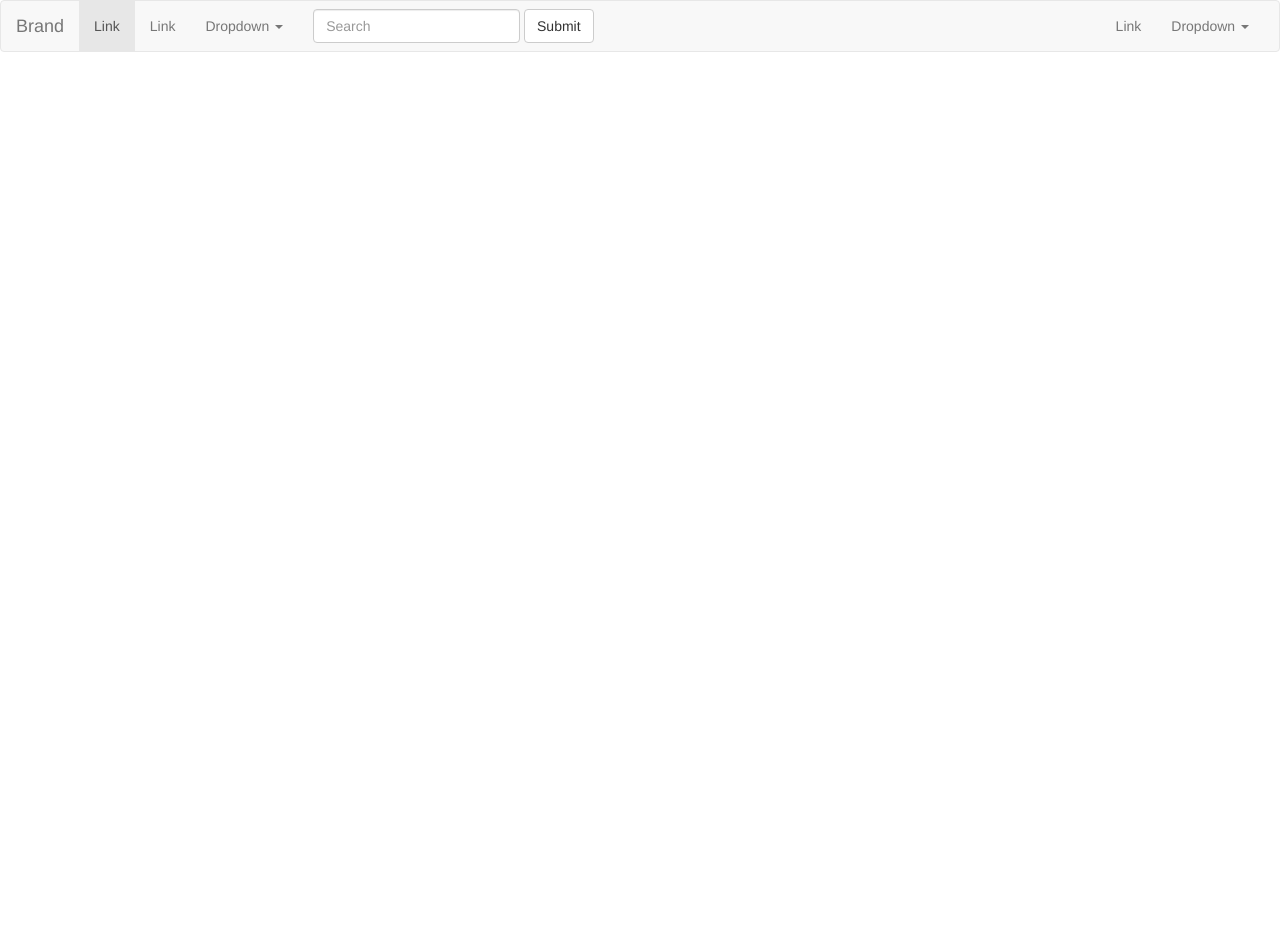
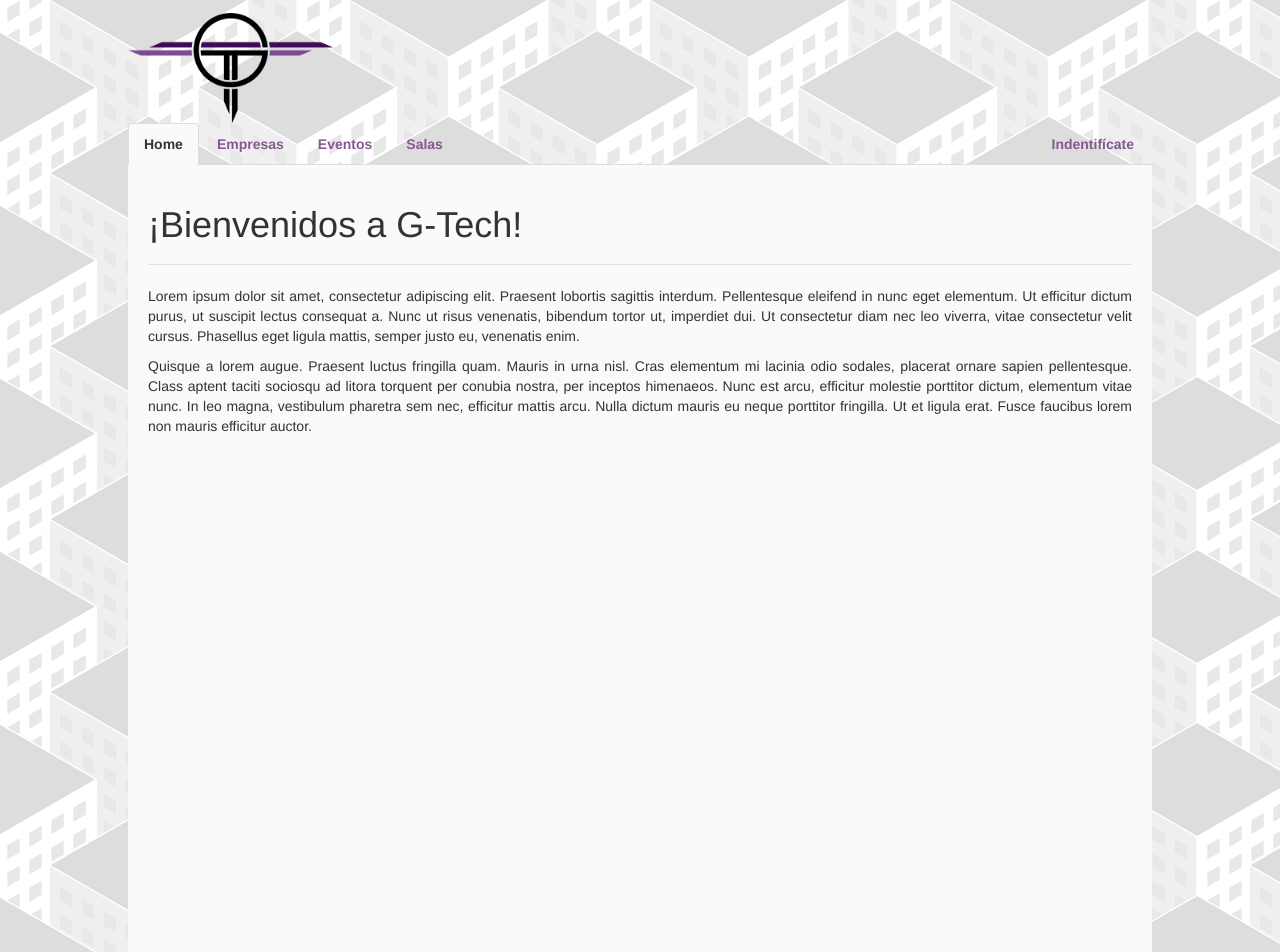
Before and after one commit to fblupi/grado_informatica-DIU, a PHP site: page / in a window 1280 px wide. Before the commit the page ends 52 px from the top, so only its background shows below. Run offline with PHP 8.4, Linux system fonts and the light colour scheme.

Commit message:
index casi terminado

```diff
--- /dev/null
+++ b/assets/css/style.css
@@ -0,0 +1,62 @@
+#logo{
+  min-width: 150px;
+  width: 20%;
+}
+
+#divPrincipal{
+  display: block;
+  margin: 0 auto;
+  width: 80%;
+  margin-top: 1%;
+}
+
+html{
+  background-image: url(../img/fondo.png) !important;
+  background-repeat: repeat-x repeat-y !important;
+}
+
+body{
+    background-color: transparent;
+}
+
+header{
+  background-color:transparent !important;
+}
+
+nav{
+  background-color:transparent !important;
+	font-weight: bold;
+}
+
+.nav-right{
+		float:right !important;
+}
+
+section {
+		padding: 20 20 20 20;
+}
+
+article{
+    text-align: justify;
+}
+
+.section-header > hr{
+		border: 0;
+    height: 0;
+    border-top: 1px solid rgba(0, 0, 0, 0.1);
+    border-bottom: 1px solid rgba(255, 255, 255, 0.3);
+}
+
+#contenedorPrincipal{
+  height: 100%;
+  background-color: #FAFAFA;
+}
+
+.nav-tabs > li.active > a{
+  background-color: #FAFAFA !important;
+  color: inherit !important;
+}
+
+.nav-tabs > li > a{
+  color: #86588F !important;
+}
--- a/header.php
+++ b/header.php
@@ -2,62 +2,27 @@
 <head>
 <meta charset="utf-8">
 <link rel="icon" href="assets/img/favicon.ico" type="image/x-icon">
-<meta name="viewport" content="width=device-width, initial-scale=1.0" />
+<meta name="viewport" content="width=device-width, initial-scale=1.0"/>
 <!-- css -->
-<link href="assets/css/bootstrap.min.css" rel="stylesheet" />
+<link href="assets/css/bootstrap.min.css" rel="stylesheet"/>
+<link href="assets/css/style.css" rel="stylesheet"/>
 <link href='http://fonts.googleapis.com/css?family=Open+Sans:300italic,400italic,600italic,700italic,800italic,400,300,600,700,800' rel='stylesheet' type='text/css'>
 <link href='http://fonts.googleapis.com/css?family=Merriweather:400,300,300italic,400italic,700,700italic,900,900italic' rel='stylesheet' type='text/css'>
 <link rel="stylesheet" href="assets/font-awesome/css/font-awesome.min.css" type="text/css">
+</head>
+<body id="divPrincipal">
+<header>
+<div class="header">
+<a href="index.php"><img id="logo" src="assets/img/logo.png" alt="Inicio"></a>
+</div>
+</header>
 <!-- navbar -->
-<nav class="navbar navbar-default">
-  <div class="container-fluid">
-    <div class="navbar-header">
-      <button type="button" class="navbar-toggle collapsed" data-toggle="collapse" data-target="#bs-example-navbar-collapse-1" aria-expanded="false">
-        <span class="sr-only">Toggle navigation</span>
-        <span class="icon-bar"></span>
-        <span class="icon-bar"></span>
-        <span class="icon-bar"></span>
-      </button>
-      <a class="navbar-brand" href="#">Brand</a>
-    </div>
-
-    <div class="collapse navbar-collapse" id="bs-example-navbar-collapse-1">
-      <ul class="nav navbar-nav">
-        <li class="active"><a href="#">Link <span class="sr-only">(current)</span></a></li>
-        <li><a href="#">Link</a></li>
-        <li class="dropdown">
-          <a href="#" class="dropdown-toggle" data-toggle="dropdown" role="button" aria-haspopup="true" aria-expanded="false">Dropdown <span class="caret"></span></a>
-          <ul class="dropdown-menu">
-            <li><a href="#">Action</a></li>
-            <li><a href="#">Another action</a></li>
-            <li><a href="#">Something else here</a></li>
-            <li role="separator" class="divider"></li>
-            <li><a href="#">Separated link</a></li>
-            <li role="separator" class="divider"></li>
-            <li><a href="#">One more separated link</a></li>
-          </ul>
-        </li>
-      </ul>
-      <form class="navbar-form navbar-left" role="search">
-        <div class="form-group">
-          <input type="text" class="form-control" placeholder="Search">
-        </div>
-        <button type="submit" class="btn btn-default">Submit</button>
-      </form>
-      <ul class="nav navbar-nav navbar-right">
-        <li><a href="#">Link</a></li>
-        <li class="dropdown">
-          <a href="#" class="dropdown-toggle" data-toggle="dropdown" role="button" aria-haspopup="true" aria-expanded="false">Dropdown <span class="caret"></span></a>
-          <ul class="dropdown-menu">
-            <li><a href="#">Action</a></li>
-            <li><a href="#">Another action</a></li>
-            <li><a href="#">Something else here</a></li>
-            <li role="separator" class="divider"></li>
-            <li><a href="#">Separated link</a></li>
-          </ul>
-        </li>
-      </ul>
-    </div>
-  </div>
+<nav>
+<ul class="nav nav-tabs">
+  <li role="presentation" class="active menu"><a href="#">Home</a></li>
+  <li role="presentation"><a href="#">Empresas</a></li>
+  <li role="presentation"><a href="#">Eventos</a></li>
+  <li role="presentation"><a href="#">Salas</a></li>
+	<li role="presentation" class="nav-right"><a href="#">Indentifícate</a></li>
+</ul>
 </nav>
-</head>
--- a/index.php
+++ b/index.php
@@ -1 +1,6 @@
 <?php include 'header.php'; ?>
+<section id="contenedorPrincipal">
+		<h1 class="section-header">¡Bienvenidos a G-Tech!<hr></hr></h1>
+		<article><p>Lorem ipsum dolor sit amet, consectetur adipiscing elit. Praesent lobortis sagittis interdum. Pellentesque eleifend in nunc eget elementum. Ut efficitur dictum purus, ut suscipit lectus consequat a. Nunc ut risus venenatis, bibendum tortor ut, imperdiet dui. Ut consectetur diam nec leo viverra, vitae consectetur velit cursus. Phasellus eget ligula mattis, semper justo eu, venenatis enim.</p>
+
+    <p>Quisque a lorem augue. Praesent luctus fringilla quam. Mauris in urna nisl. Cras elementum mi lacinia odio sodales, placerat ornare sapien pellentesque. Class aptent taciti sociosqu ad litora torquent per conubia nostra, per inceptos himenaeos. Nunc est arcu, efficitur molestie porttitor dictum, elementum vitae nunc. In leo magna, vestibulum pharetra sem nec, efficitur mattis arcu. Nulla dictum mauris eu neque porttitor fringilla. Ut et ligula erat. Fusce faucibus lorem non mauris efficitur auctor.</p></article></section>
```
Also changed, not shown: assets/img/fondo.png (added).
